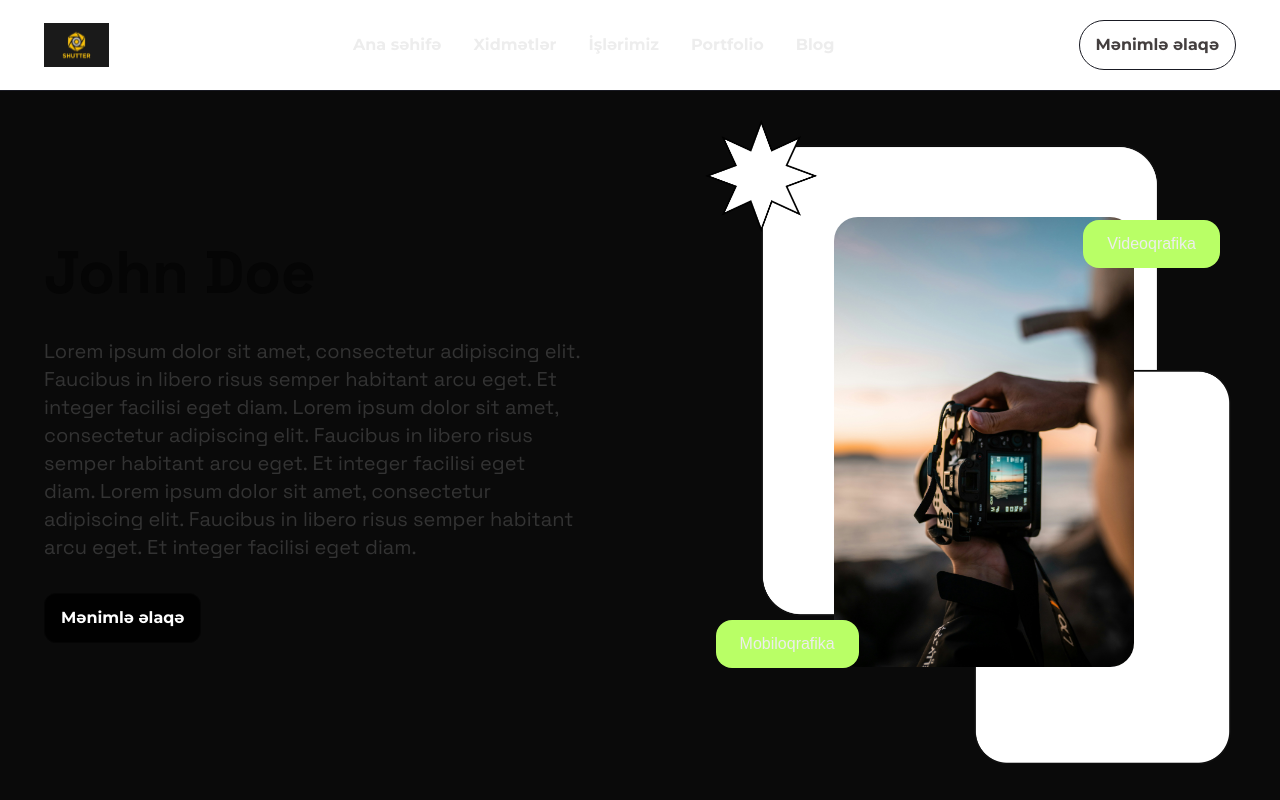
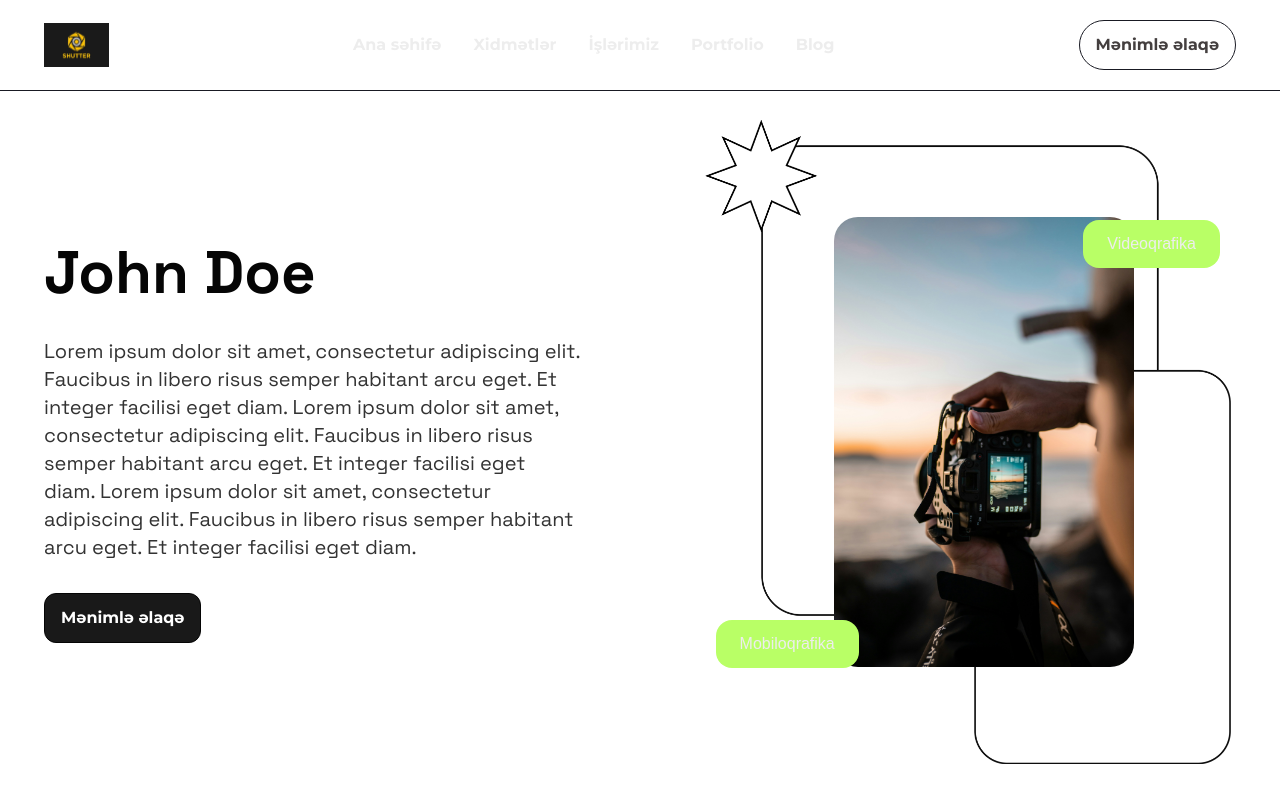
Before and after one commit to jalashikhaliyeva/baku-videography, a Next.js app: page / in a window 1280 px wide. Shown: the top 800 px of the page. Built offline with nearby package versions, Linux system fonts and the light colour scheme.

Commit message:
update global styles for light mode; adjust background and foreground colors

```diff
--- a/styles/globals.css
+++ b/styles/globals.css
@@ -4,12 +4,12 @@
 
 :root {
   --background: #ffffff;
-  --foreground: #171717;
+  --foreground: #ffffff;
 }
 
 @media (prefers-color-scheme: light) {
   :root {
-    --background: #0a0a0a;
+    --background: #ffffff;
     --foreground: #ededed;
   }
 }
```
